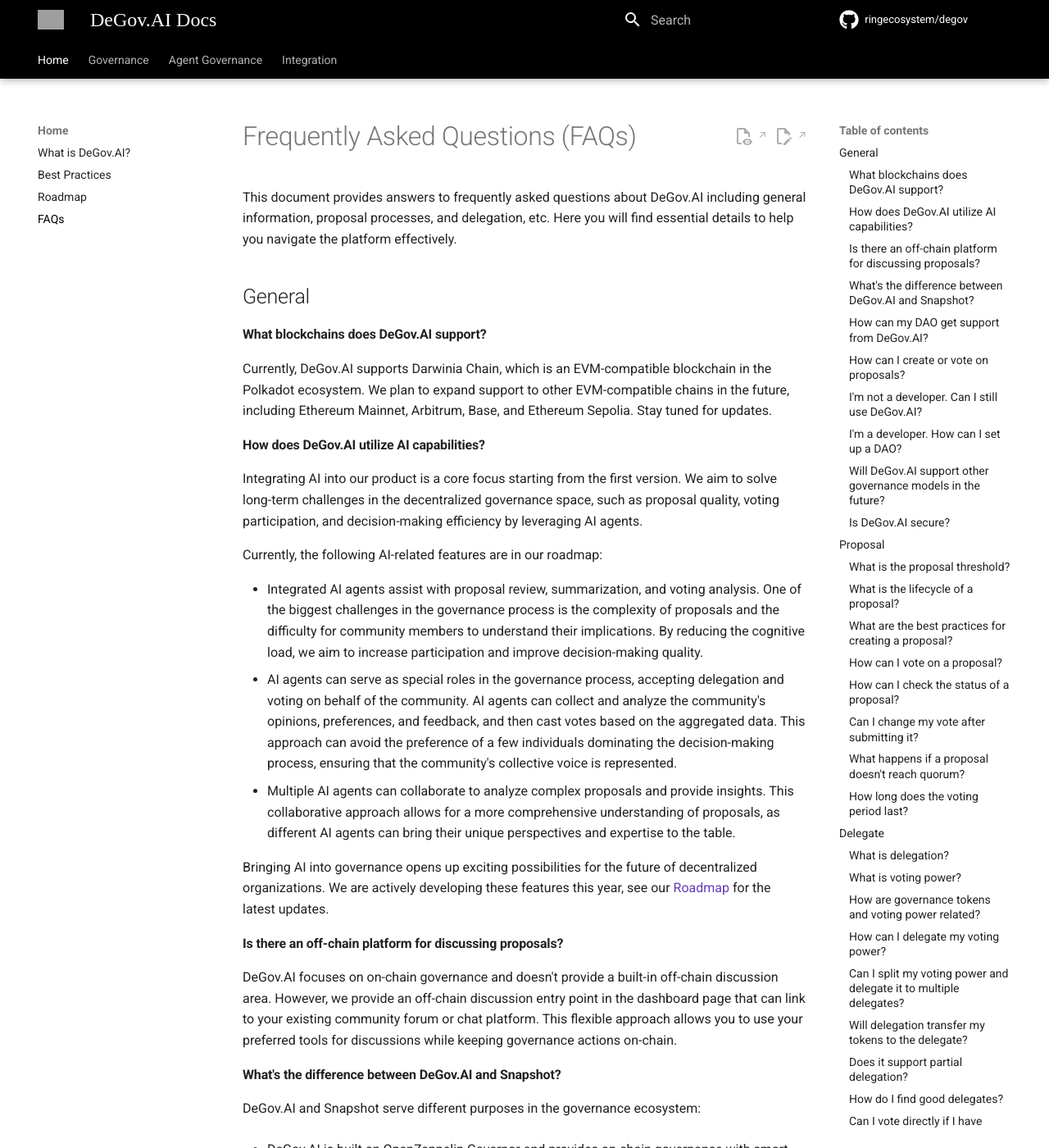
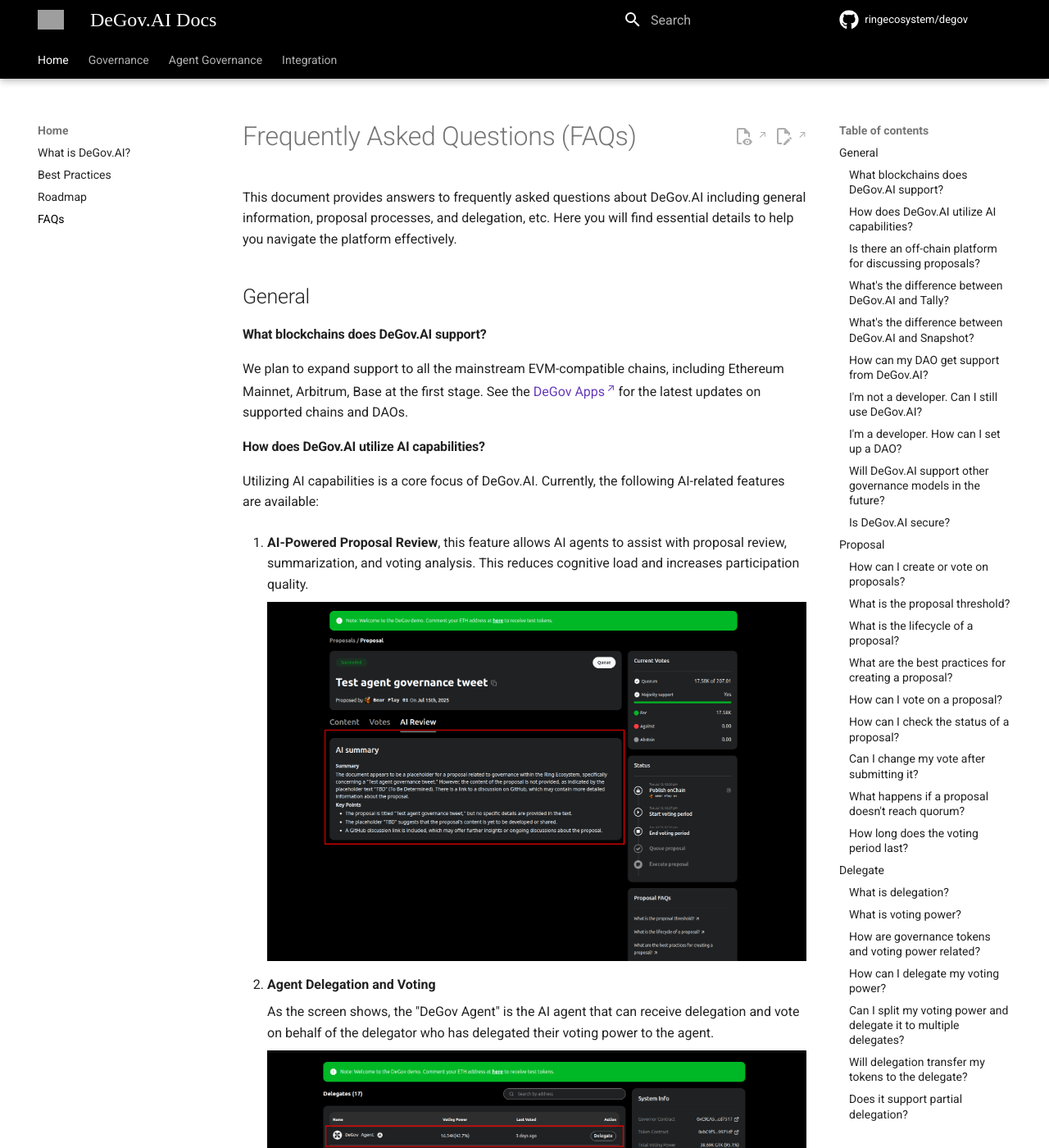
Before and after one commit to ringecosystem/degov-docs, an MkDocs documentation site: the page built from docs/faqs.md, in a window 1280 px wide and 1400 px high. Shown: the whole window at 82% size. Built offline with MkDocs 1.6.1 and Material for MkDocs 9.7.7, drawn with Linux system fonts in a browser that asks for light colours; some web fonts are replaced; comment, search, counter and statistics services are not loaded; some of the changed text lies outside the part shown; grey boxes are pictures that could not be loaded.

Commit message:
Refactor code structure for improved readability and maintainability

```diff
--- a/docs/faqs.md
+++ b/docs/faqs.md
@@ -10,23 +10,50 @@
 
 #### What blockchains does DeGov.AI support?
 
-Currently, DeGov.AI supports Darwinia Chain, which is an EVM-compatible blockchain in the Polkadot ecosystem. We plan to expand support to other EVM-compatible chains in the future, including Ethereum Mainnet, Arbitrum, Base, and Ethereum Sepolia. Stay tuned for updates.
+We plan to expand support to all the mainstream EVM-compatible chains, including Ethereum Mainnet, Arbitrum, Base at the first stage. See the [DeGov Apps](https://apps.degov.ai) for the latest updates on supported chains and DAOs.
 
 #### How does DeGov.AI utilize AI capabilities?
 
-Integrating AI into our product is a core focus starting from the first version. We aim to solve long-term challenges in the decentralized governance space, such as proposal quality, voting participation, and decision-making efficiency by leveraging AI agents.
+Utilizing AI capabilities is a core focus of DeGov.AI. Currently, the following AI-related features are available:
 
-Currently, the following AI-related features are in our roadmap:
+1. **AI-Powered Proposal Review**, this feature allows AI agents to assist with proposal review, summarization, and voting analysis. This reduces cognitive load and increases participation quality.
 
-- Integrated AI agents assist with proposal review, summarization, and voting analysis. One of the biggest challenges in the governance process is the complexity of proposals and the difficulty for community members to understand their implications. By reducing the cognitive load, we aim to increase participation and improve decision-making quality.
-- AI agents can serve as special roles in the governance process, accepting delegation and voting on behalf of the community. AI agents can collect and analyze the community's opinions, preferences, and feedback, and then cast votes based on the aggregated data. This approach can avoid the preference of a few individuals dominating the decision-making process, ensuring that the community's collective voice is represented.
-- Multiple AI agents can collaborate to analyze complex proposals and provide insights. This collaborative approach allows for a more comprehensive understanding of proposals, as different AI agents can bring their unique perspectives and expertise to the table.
+    ![alt text](./images/ai-review.png)
 
-Bringing AI into governance opens up exciting possibilities for the future of decentralized organizations. We are actively developing these features this year, see our [Roadmap](roadmap.md) for the latest updates.
+2. **Agent Delegation and Voting**
+
+    As the screen shows, the "DeGov Agent" is the AI agent that can receive delegation and vote on behalf of the delegator who has delegated their voting power to the agent.
+
+    ![alt text](./images/agent-1.png)
+
+    ![alt text](./images/agent-2.png)
+
+    Once the agent receives delegation, it will automatically vote on proposals based on the community's preferences and feedback before the voting deadline.
+
+    ![alt text](./images/agent-3.png)
+
+    ![alt text](./images/agent-4.png)
+
+This is just a brief overview of the AI capabilities currently available in DeGov.AI, for more details, please refer to our [Agent Governance Overview](./governance/agent/overview.md). Bringing AI into governance opens up exciting possibilities for the future of decentralized organizations. We are actively developing these features this year, so stay tuned for updates!
 
 #### Is there an off-chain platform for discussing proposals?
 
 DeGov.AI focuses on on-chain governance and doesn't provide a built-in off-chain discussion area. However, we provide an off-chain discussion entry point in the dashboard page that can link to your existing community forum or chat platform. This flexible approach allows you to use your preferred tools for discussions while keeping governance actions on-chain.
+
+![alt text](./images/offchain-discussion.png)
+
+#### What's the difference between DeGov.AI and [Tally](https://www.tally.xyz/)?
+
+Both DeGov.AI and Tally are governance platforms built based on OpenZeppelin Governor, but there are key differences:
+
+- DeGov.AI is open source and fully customizable, allowing you to run your own instance and modify the code as needed. Tally is a closed-source platform with limited customization options.
+- DeGov.AI support agent governance, enabling AI agents to participate in the governance process. Tally does not currently have AI agent integration.
+- For each proposal created in the DeGov.AI platform, it will automatically create a corresponding X post to notify the community, while Tally does not have this feature.
+
+    ![alt text](./images/x-1.png)
+
+    ![alt text](./images/x-2.png)
+
 
 #### What's the difference between DeGov.AI and Snapshot?
 
@@ -48,24 +75,6 @@
 4. Direct Contact: Reach out via our social channels for partnership opportunities
 
 We're committed to supporting DAOs of all sizes in their governance journey.
-
-#### How can I create or vote on proposals?
-
-Creating Proposals:
-
-1. Connect your wallet to the DeGov.AI platform
-2. Ensure you meet the [proposal threshold](governance/parameters/proposal-thresholds.md) requirements
-3. Draft your proposal with clear title, description, and executable actions
-4. Submit the proposal for community review
-
-Voting on Proposals:
-
-1. Navigate to active proposals in your DAO
-2. Review the proposal details and AI-generated summaries
-3. Cast your vote (For, Against, or Abstain)
-4. Your voting power is automatically calculated based on your token holdings
-
-Learn more about the complete [proposal lifecycle](governance/proposal/lifecycle.md) and [voting mechanisms](governance/proposal/voting.md). Try the process on our [demo platform](https://demo.degov.ai/) first!
 
 
 #### I'm not a developer. Can I still use DeGov.AI?
@@ -101,6 +110,24 @@
 Your DAO's security is ensured through proven, transparent technology.
 
 ## Proposal
+
+#### How can I create or vote on proposals?
+
+Creating Proposals:
+
+1. Connect your wallet to the DeGov.AI platform
+2. Ensure you meet the [proposal threshold](governance/parameters/proposal-thresholds.md) requirements
+3. Draft your proposal with clear title, description, and executable actions
+4. Submit the proposal for community review
+
+Voting on Proposals:
+
+1. Navigate to active proposals in your DAO
+2. Review the proposal details and AI-generated summaries
+3. Cast your vote (For, Against, or Abstain)
+4. Your voting power is automatically calculated based on your token holdings
+
+Learn more about the complete [proposal lifecycle](governance/proposal/lifecycle.md) and [voting mechanisms](governance/proposal/voting.md). Try the process on our [demo platform](https://demo.degov.ai/) first!
 
 #### What is the proposal threshold?
 
--- a/docs/roadmap.md
+++ b/docs/roadmap.md
@@ -6,13 +6,13 @@
 
 This roadmap outlines the development journey of DeGov.AI from a basic open-source DAO platform to a sophisticated AI-powered governance ecosystem. The roadmap is structured in five progressive phases, each building upon the previous achievements to ultimately realize the vision of autonomous AI agent swarms managing decentralized organizations.
 
-Our development follows a phased approach that prioritizes core functionality first, then gradually introduces advanced features like cross-chain capabilities and AI automation. Currently, we have successfully completed Phase 1, 2 and are actively working on Phases 4.
+Our development follows a phased approach that prioritizes core functionality first, then gradually introduces advanced features like cross-chain capabilities and AI automation. Currently, we have successfully completed Phase 1, 2, 3 and are actively working on Phases 4.
 
 ---
 
 ## Development Phases
 
-The DeGov.AI vision will be realized through a series of development phases, each focusing on specific aspects of decentralized governance and AI integration. The roadmap is designed to evolve iteratively, allowing for community feedback and adaptation to emerging technologies and governance needs. See the [Roadmap](https://github.com/ringecosystem/collaboration/blob/master/rfps/dao-ai-agent.md) for the latest updates and progress. Let's explore each phase in detail.
+The DeGov.AI vision will be realized through a series of development phases, each focusing on specific aspects of decentralized governance and AI integration. The roadmap is designed to evolve iteratively, allowing for community feedback and adaptation to emerging technologies and governance needs. Let's explore each phase in detail.
 
 ### Phase 1: Open-Source DAO Application Platform ✅ **COMPLETED**
 
@@ -34,11 +34,11 @@
 
 ---
 
-### Phase 3: AI Agent Delegate 🚧 **IN PROGRESS**
+### Phase 3: Agent Governance 🚧 ✅ **COMPLETED**
 
 **Intelligent Governance Automation**
 
-This transformative phase introduces artificial intelligence into the governance process through the development of AI Agent Delegates - sophisticated agents capable of autonomous decision-making within predefined parameters. These AI delegates will utilize advanced machine learning frameworks to analyze proposals, assess their impact, and participate in governance activities with human-like reasoning capabilities.
+This transformative phase introduces AI capabilities into the governance process through the development of Agent Governance - sophisticated agents capable of autonomous decision-making within predefined parameters. These AI delegates will utilize advanced machine learning frameworks to analyze proposals, assess their impact, and participate in governance activities with human-like reasoning capabilities.
 
 The AI agents will be thoroughly tested in live DAO environments to ensure reliability, security, and alignment with community values. This phase represents the first step toward truly autonomous governance, where AI delegates can handle routine decisions, flag important issues for human review, and provide data-driven insights to enhance overall DAO decision-making quality.
 
```
Also changed, not shown: docs/images/agent-1.png (added), docs/images/agent-2.png (added), docs/images/agent-3.png (added), docs/images/agent-4.png (added), docs/images/ai-review.png (added), docs/images/offchain-discussion.png (added), docs/images/x-1.png (added), docs/images/x-2.png (added).
